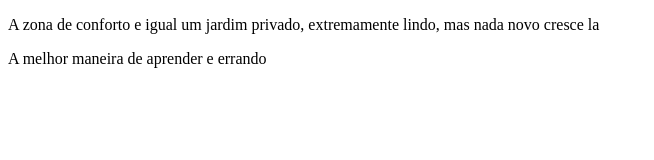
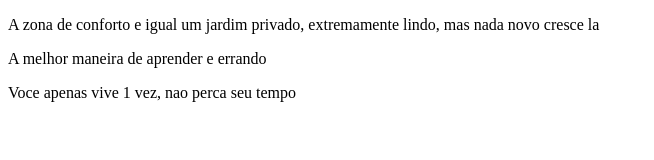
Before and after one commit to Rodrigokaki/BootCamp-Dev-Jr, a plain HTML site: page index.html in a window 1280 px wide. Shown: the whole page, without its empty margins (0-654 px from the left). Drawn offline with Linux system fonts and the light colour scheme.

Commit message:
frase motivacional 3

```diff
--- a/index.html
+++ b/index.html
@@ -9,5 +9,6 @@
 <body>
     <p> A zona de conforto e igual um jardim privado, extremamente lindo, mas nada novo cresce la</p>
     <p> A melhor maneira de aprender e errando</p>
+    <p> Voce apenas vive 1 vez, nao perca seu tempo</p>
 </body>
 </html>
```
